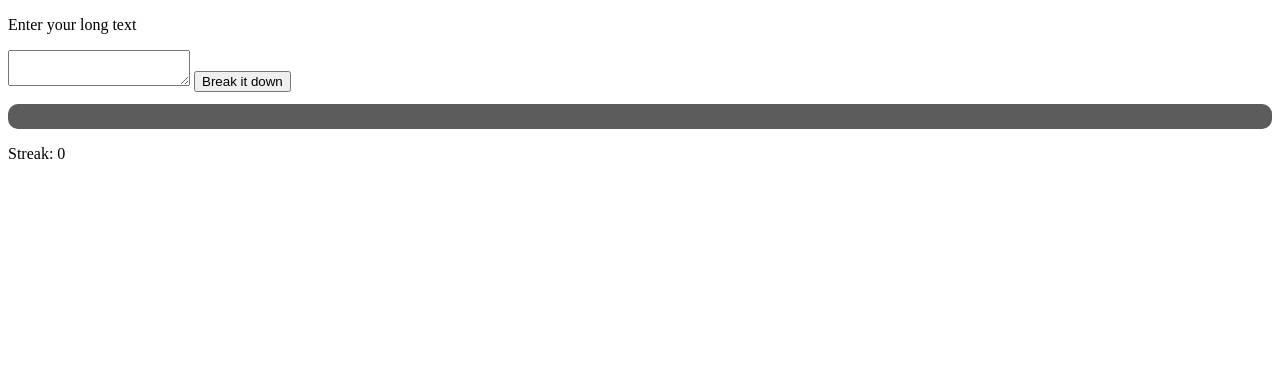
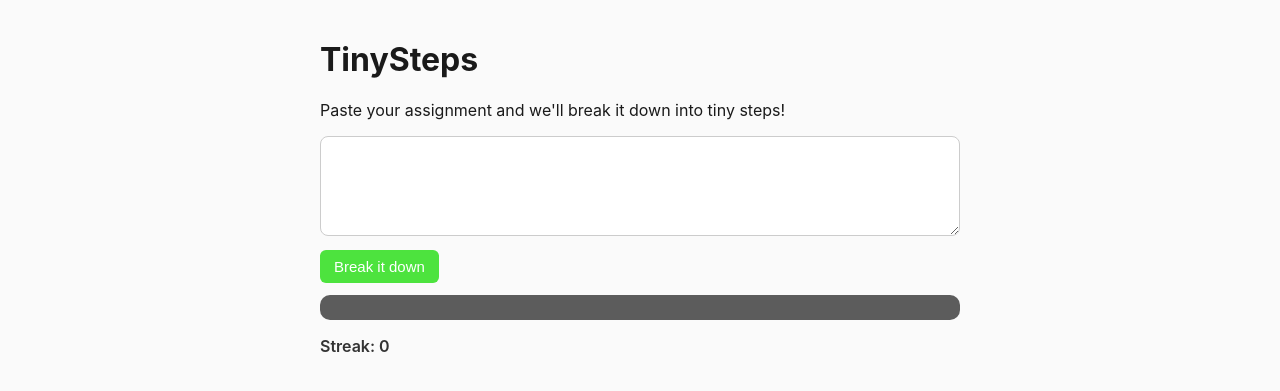
Before and after one commit to JackP900/TinyStep, a Flask app: page / in a window 1280 px wide. Shown: the top 391 px of the page. Run offline with Flask 3, Linux system fonts and the light colour scheme.

Commit message:
Added CSS styling for all componenets of the webpage.

```diff
--- a/app/static/app.js
+++ b/app/static/app.js
@@ -38,6 +38,7 @@ button.addEventListener("click", async function () {
 
     for (const [index, step] of data.steps.entries()) {
         const card = document.createElement("div");
+        card.classList.add("step");
         card.textContent = step;
 
         if (index === 0) {
@@ -102,6 +103,7 @@ button.addEventListener("click", async function () {
                     const data = await response.json();
 
                     card.innerHTML = "";
+                    card.className = "step-group";
 
                     const heading = document.createElement("p");
                     heading.textContent = step;
@@ -109,6 +111,7 @@ button.addEventListener("click", async function () {
 
                     for (const smallStep of data.steps) {
                         const subCard = document.createElement("div");
+                        subCard.classList.add("step");
                         subCard.textContent = smallStep;
 
                         const subDoneButton = document.createElement("button");
--- a/app/static/styles.css
+++ b/app/static/styles.css
@@ -23,3 +23,73 @@
 .completed {
     animation: pop 0.3s ease;
 }
+
+body {
+    font-family: -apple-system, system-ui, sans-serif;
+    max-width: 640px;
+    margin: 40px auto;
+    padding: 0 20px;
+    color: #1a1a1a;
+    background: #fafafa;
+}
+
+textarea {
+    width: 100%;
+    min-height: 100px;
+    padding: 12px;
+    font-size: 15px;
+    border: 1px solid #ccc;
+    border-radius: 8px;
+    box-sizing: border-box;
+    resize: vertical;
+}
+
+button {
+    padding: 8px 14px;
+    font-size: 14px;
+    border: none;
+    border-radius: 6px;
+    background: #5badc8;
+    cursor: pointer;
+}
+
+button:hover {background: #8fd3ea; }
+button:disabled { opacity: 0.45; cursor: default; }
+
+#execute {
+    background: #4de33e;
+    color: white;
+    margin-top: 10px;
+    font-size: 15px;
+}
+#execute:hover { background: #7ae46e }
+
+#streak { font-weight: 600; color: #333; }
+
+.step {
+    display: flex;
+    align-items: center;
+    gap: 10px;
+    padding: 12px 14px;
+    margin: 8px 0;
+    background: white;
+    border: 1px solid #e2e2e2;
+    border-radius: 10px;
+}
+
+.badge {
+    background: #fff3cd;
+    color: #8a6d00;
+    font-size: 12px;
+    font-weight: 600;
+    padding: 2px 8px;
+    border-radius: 20px;
+    white-space: nowrap;
+}
+
+.step-group {
+    margin: 8px 0;
+    padding-left: 14px;
+    border-left: 3px solid #44c15e;
+}
+.step-group > p { font-weight: 600; margin: 8px 0; }
--- a/app/templates/index.html
+++ b/app/templates/index.html
@@ -7,7 +7,8 @@
     <title>TinyStep</title>
 </head>
 <body>
-    <p>Enter your long text</p>
+    <h1>TinySteps</h1>
+    <p>Paste your assignment and we'll break it down into tiny steps!</p>
     <textarea id="inputText"></textarea>
     <button id="execute">Break it down</button>
 
```
